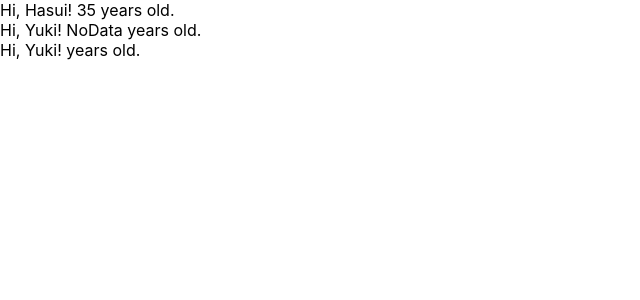
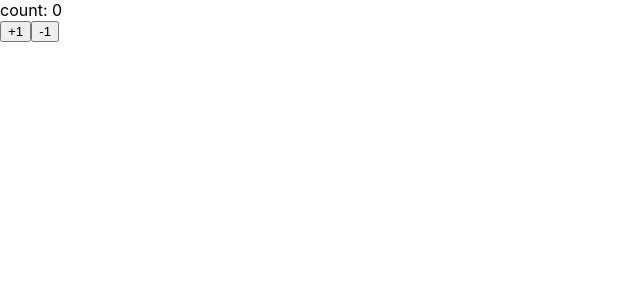
Before and after one commit to TakaHasui/sample-react, a React (Create React App) app: page / in a window 1280 px wide. Shown: the top 300 px of the page, without its empty margins (0-640 px from the left). Built offline with nearby package versions, Linux system fonts and the light colour scheme.

Commit message:
State setState

```diff
--- a/src/App.js
+++ b/src/App.js
@@ -1,31 +1,28 @@
-import React from 'react';
-import PropTypes from 'prop-types';
+import React, { Component } from 'react';
 
-const App = () => {
-  const profiles = [
-    {name: 'Hasui', age: 35},
-    // {name: 5, age: 28},
-    {name: 'Yuki', age: 'NoData'},
-    {name: 'Yuki'}
-  ]
-  return (
-    <React.Fragment>
-    {
-      profiles.map((data, index)=> {
-        return <User name={data.name} age={data.age} key={index}/>
-      })
-    }
-    </React.Fragment>
-  )
-}
+const App = () =>(<Counter></Counter>)
 
-const User = (props) => {
-  return <div>Hi, {props.name}! {props.age} years old.</div>
-}
+class Counter extends Component {
+  constructor(props) {
+    super(props)
+    this.state = {count: 0}
+  }
+  handlePlusButton = () => {
+    this.setState({count: this.state.count + 1})
+  }
+  handleMinusButton = () => {
+    this.setState({count: this.state.count - 1})
+  }
 
-User.propTypes = {
-  name: PropTypes.string,
-  age: PropTypes.number.isRequired
+  render() {
+    return (
+      <React.Fragment>
+        <div>count: { this.state.count }</div>
+        <button onClick={this.handlePlusButton}>+1</button>
+        <button onClick={this.handleMinusButton}>-1</button>
+      </React.Fragment>
+    )
+  }
 }
 
 export default App;
```
